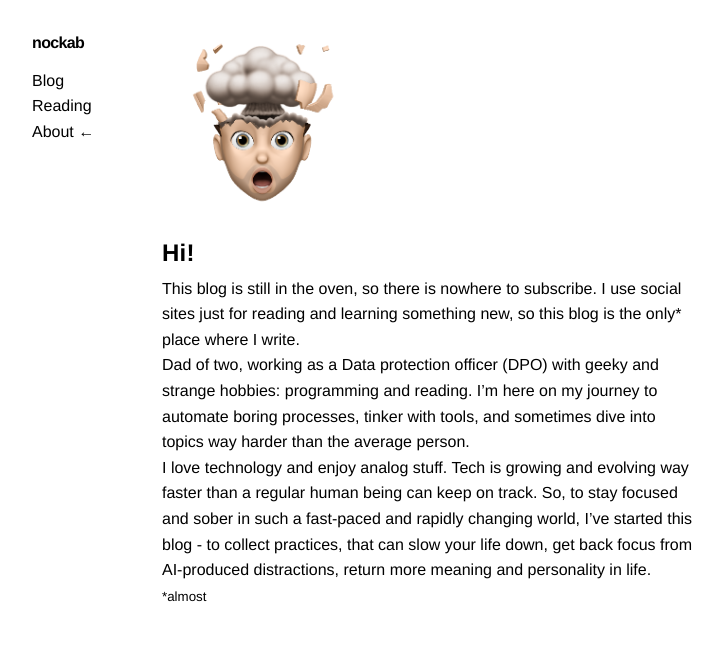
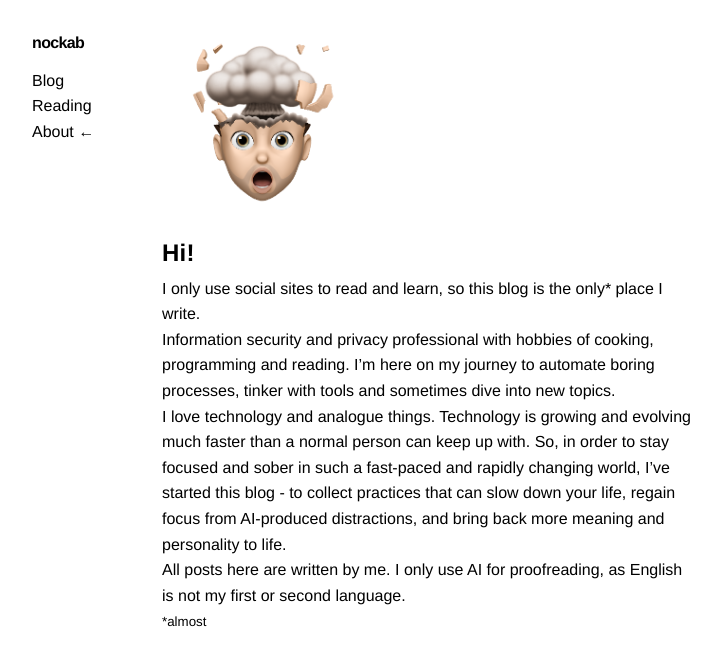
Before and after one commit to nockab/nockab.github.io, a Jekyll site: the page built from _pages/about.markdown, in a window 1280 px wide. Shown: the top 666 px of the page, without its empty margins (273-996 px from the left). Built offline with Jekyll 4.4.1, drawn with Linux system fonts in a browser that asks for light colours.

Commit message:
Update about.markdown
update

```diff
--- a/_pages/about.markdown
+++ b/_pages/about.markdown
@@ -8,10 +8,12 @@ permalink: /about/
 
 ## Hi!
 
-This blog is still in the oven, so there is nowhere to subscribe. I use social sites just for reading and learning something new, so this blog is the only* place where I write.
+I only use social sites to read and learn, so this blog is the only* place I write.
 
-Dad of two, working as a Data protection officer (DPO) with geeky and strange hobbies: programming and reading. I'm here on my journey to automate boring processes, tinker with tools, and sometimes dive into topics way harder than the average person.
+Information security and privacy professional with hobbies of cooking, programming and reading. I'm here on my journey to automate boring processes, tinker with tools and sometimes dive into new topics.
 
-I love technology and enjoy analog stuff. Tech is growing and evolving way faster than a regular human being can keep on track. So, to stay focused and sober in such a fast-paced and rapidly changing world, I've started this blog - to collect practices, that can slow your life down, get back focus from AI-produced distractions, return more meaning and personality in life.
+I love technology and analogue things. Technology is growing and evolving much faster than a normal person can keep up with. So, in order to stay focused and sober in such a fast-paced and rapidly changing world, I've started this blog - to collect practices that can slow down your life, regain focus from AI-produced distractions, and bring back more meaning and personality to life.
+
+All posts here are written by me. I only use AI for proofreading, as English is not my first or second language.
 
 <small>*almost</small>
```
